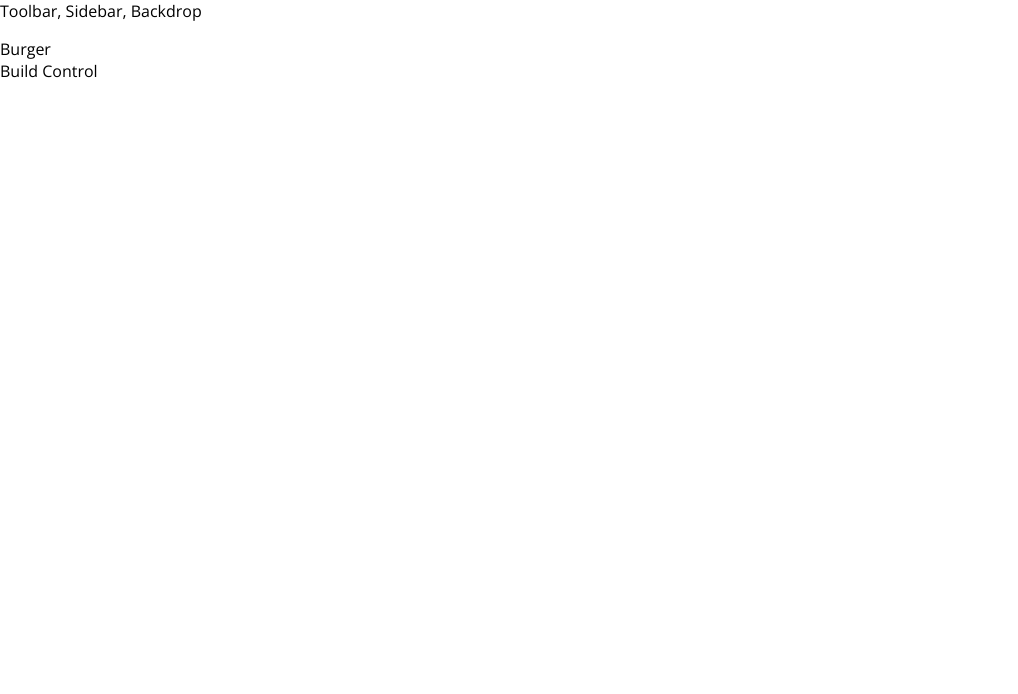
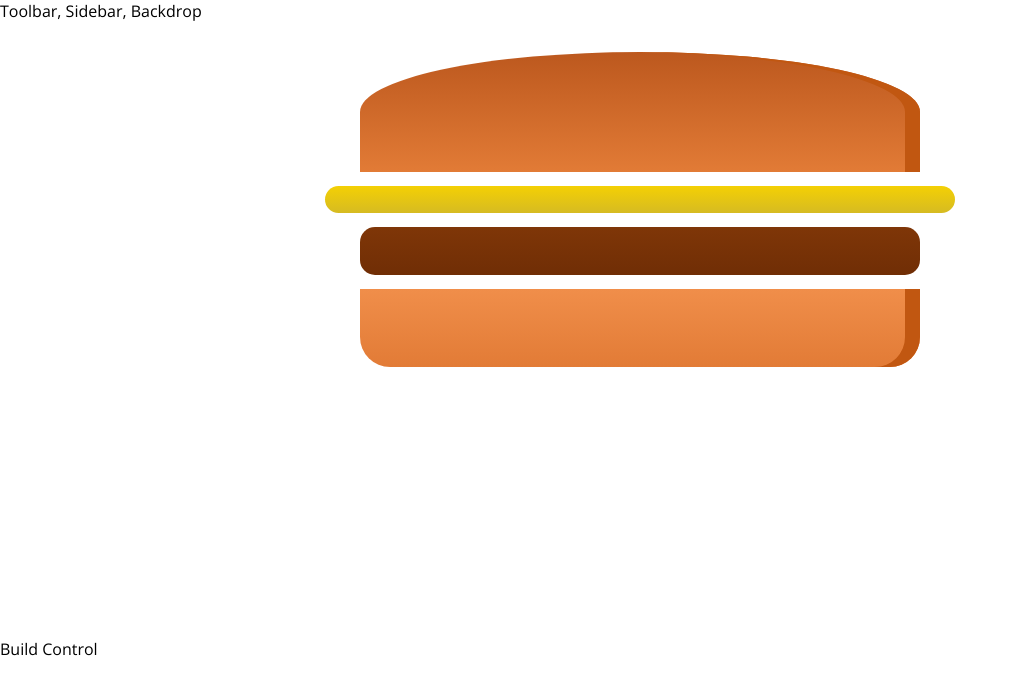
Before and after one commit to DevanshBajaj/BurgerApp, a React (Create React App) app: page / in a window 1280 px wide. Shown: the top 694 px of the page, without its empty margins (0-1018 px from the left). Built offline with nearby package versions, Linux system fonts and the light colour scheme.

Commit message:
starting burger component

```diff
--- a/src/components/Burger/Burger.js
+++ b/src/components/Burger/Burger.js
@@ -0,0 +1,16 @@
+import React from 'react';
+
+import classes from './Burger.module.css';
+import BurgerIngredient from './BurgerIngredient/BurgerIngredient';
+const burger = (props) => {
+    return (
+        <div className={classes.Burger}>
+            <BurgerIngredient type="bread-top" />
+            <BurgerIngredient type="cheese" />
+            <BurgerIngredient type="meat" />
+            <BurgerIngredient type="bread-bottom" />
+        </div>
+    );
+};
+
+export default burger;
--- /dev/null
+++ b/src/components/Burger/Burger.module.css
@@ -0,0 +1,30 @@
+.Burger {
+    width: 100%;
+    margin: auto;
+    height: 250px;
+    overflow: auto;
+    text-align: center;
+    font-weight: bold;
+    font-size: 1.2rem;
+}
+
+@media (min-width: 500px) and (min-height: 400px) {
+    .Burger {
+        width: 350px;
+        height: 300px;
+    }
+}
+
+@media (min-width: 500px) and (min-height: 401px) {
+    .Burger {
+        width: 450px;
+        height: 400px;
+    }
+}
+
+@media (min-width: 1000px) and (min-height: 700px) {
+    .Burger {
+        width: 700px;
+        height: 600px;
+    }
+}
--- a/src/containers/BurgerBuilder/BurgerBuilder.js
+++ b/src/containers/BurgerBuilder/BurgerBuilder.js
@@ -1,11 +1,12 @@
 import React, { Component } from 'react';
 import Auxilliary from '../../hoc/Auxilliary';
+import Burger from '../../components/Burger/Burger';
 
 class BurgerBuilder extends Component {
     render () {
         return(
             <Auxilliary>
-                <div>Burger</div>
+                <Burger />
                 <div>Build Control</div>
             </Auxilliary>
         );
```
